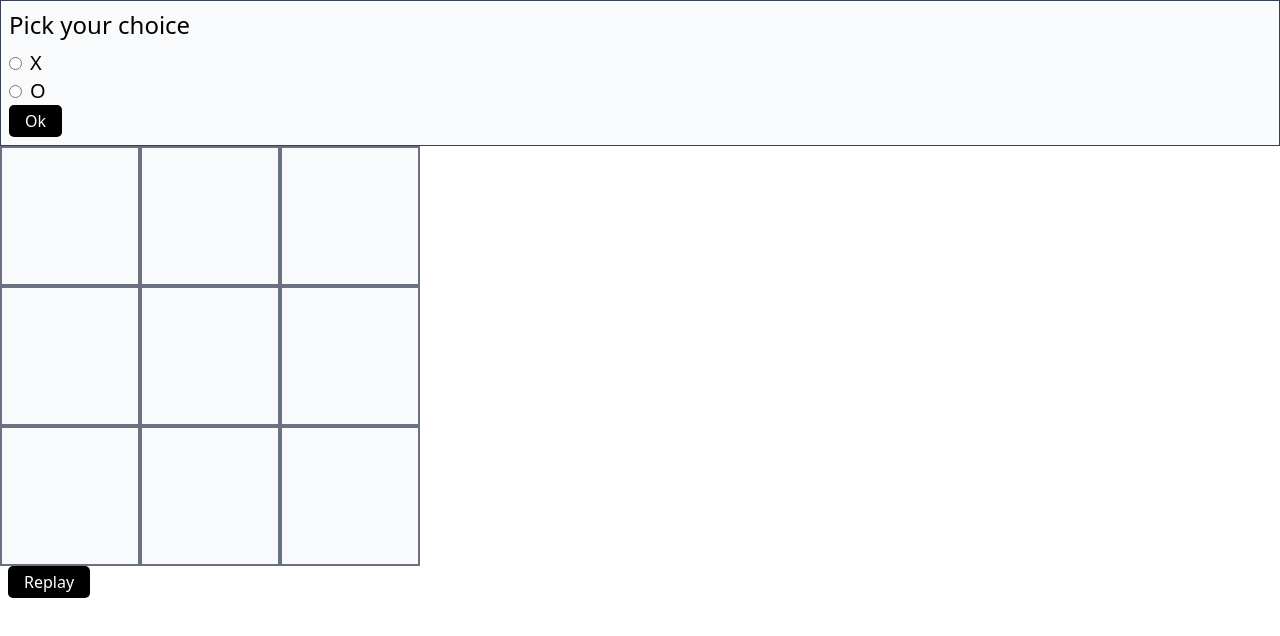
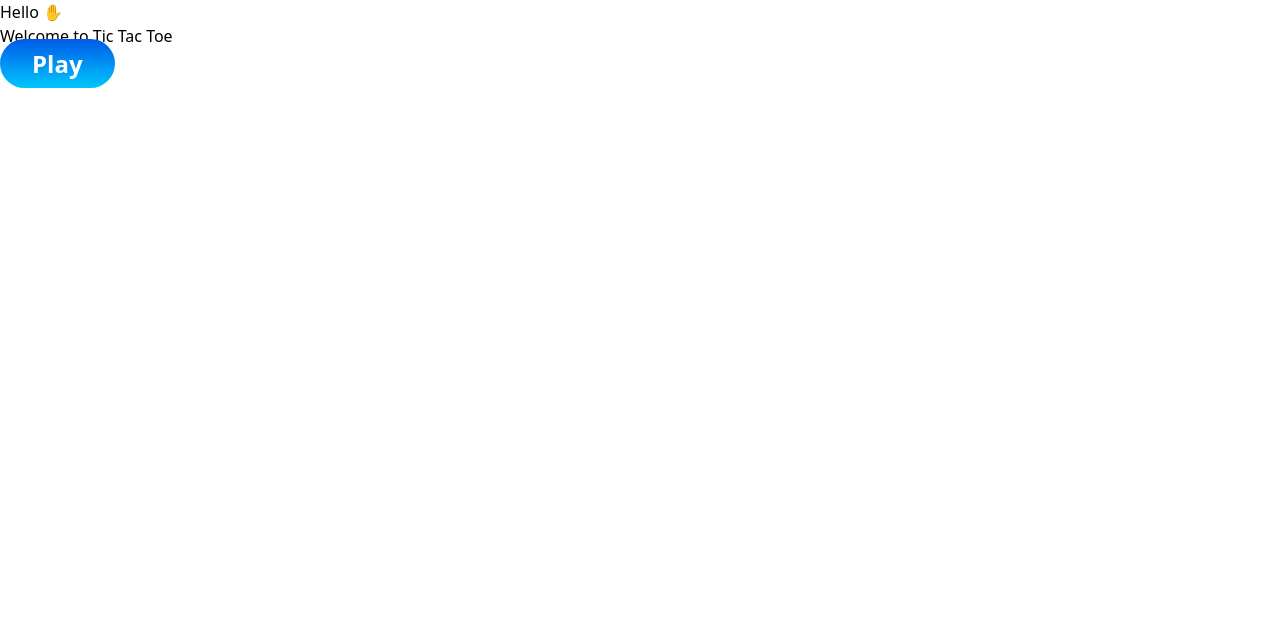
Before and after one commit to HarishBabu-DV/Tic-Tac-Toe, a React (Vite) app: page / in a window 1280 px wide. Shown: the top 636 px of the page. Built offline with nearby package versions, Linux system fonts and the light colour scheme.

Commit message:
partially completed splashscreen page

```diff
--- a/package.json
+++ b/package.json
@@ -13,6 +13,8 @@
     "@tailwindcss/vite": "^4.1.5",
     "react": "^19.0.0",
     "react-dom": "^19.0.0",
+    "react-icons": "^5.5.0",
+    "react-router": "^7.5.3",
     "tailwindcss": "^4.1.5"
   },
   "devDependencies": {
--- a/src/App.jsx
+++ b/src/App.jsx
@@ -1,11 +1,18 @@
 import React from 'react'
 import TicTacToe from './components/TicTacToe'
+import { Route, Routes } from 'react-router'
+import SplashScreen from './pages/SplashScreen'
+import Layout from './components/Layout'
 
 const App = () => {
   return (
-    <div className='max-w-[1920px] w-full mx-auto'>
-      <TicTacToe />
-    </div>
+    <Routes>
+      <Route element={<Layout />} >
+        <Route path='/' element={<SplashScreen />}/>
+        <Route path='/game' element={<TicTacToe />}/>
+      </Route>
+    </Routes>
+
   )
 }
 
--- /dev/null
+++ b/src/assets/assets.js
@@ -0,0 +1,10 @@
+import { IoClose } from "react-icons/io5";
+import { CgShapeCircle } from "react-icons/cg";
+
+const appData={
+    icons:{
+        XIcon:IoClose,
+        OIcon:CgShapeCircle
+    }
+}
+export default appData
--- /dev/null
+++ b/src/components/Layout.jsx
@@ -0,0 +1,12 @@
+import React from 'react'
+import { Outlet } from 'react-router'
+
+const Layout = () => {
+  return (
+    <div className='max-w-[1920px] w-full mx-auto'>
+        <Outlet />
+    </div>
+  )
+}
+
+export default Layout
--- a/src/components/TicTacToe.jsx
+++ b/src/components/TicTacToe.jsx
@@ -1,6 +1,8 @@
 import React, { useEffect, useRef, useState } from 'react'
+import appData from '../assets/assets';
+const TicTacToe = () => {
 
-const TicTacToe = () => {
+    const { XIcon,OIcon}=appData.icons
     const noOfSquares=[1,2,3,4,5,6,7,8,9];
     const [selectedChoice,setSelectedChoice]=useState('')
     const [isXTurn,setIsXTurn]=useState(false);
@@ -88,14 +90,21 @@ const TicTacToe = () => {
         <div className='grid grid-cols-3 grid-rows-3 w-max'>
             {
                 noOfSquares.map((square,index)=>(
-                    <div className='flex items-center justify-center  size-[95px] md:size-[120px] xl:size-[140px] bg-gray-50 border-[2px] border-gray-500 text-4xl font-bold' onClick={()=>{
+                    <div className='flex items-center justify-center  size-[95px] md:size-[120px] xl:size-[140px] bg-black border-[2px] border-gray-500 text-4xl font-bold' onClick={()=>{
                             if(isReady){
                                 handleOnClick(index)
                             }
                         }} key={index}
                     >
                         {
-                            isReady && elements[index]
+                            isReady &&
+                            elements[index]==='x' ? (
+                                <div className='x-shape'></div>
+                            ) :(elements[index] === 'o' ? <div className='o-shape'>
+                                    <div className='size-[25px] rounded-full bg-black'>
+
+                                    </div>
+                                </div> :null)
 
                         }
 
--- a/src/index.css
+++ b/src/index.css
@@ -1 +1,23 @@
 @import "tailwindcss";
+html,body{
+    @apply m-0 p-0 box-border;
+}
+
+@layer components{
+    .x-shape,.o-shape{
+        content: '';
+        @apply size-[65px];
+    }
+   .x-shape{
+        clip-path: polygon(20% 0%, 0% 20%, 30% 50%, 0% 80%, 20% 100%, 50% 70%, 80% 100%, 100% 80%, 70% 50%, 100% 20%, 80% 0%, 50% 30%);
+        background-image: linear-gradient(to top, #7028e4 0%, #e5b2ca 100%);
+   }
+   .o-shape{
+        background-image: linear-gradient(to right, #f78ca0 0%, #f9748f 19%, #fd868c 60%, #fe9a8b 100%);
+        @apply rounded-full flex items-center justify-center;
+    }
+    .play-button{
+        background-image: linear-gradient(to top, #00c6fb 0%, #005bea 100%);
+        @apply px-8 py-2 text-2xl text-white font-semibold rounded-[25px];
+    }
+}
--- a/src/main.jsx
+++ b/src/main.jsx
@@ -2,7 +2,10 @@
 import { createRoot } from 'react-dom/client'
 import './index.css'
 import App from './App.jsx'
+import { BrowserRouter } from 'react-router'
 
 createRoot(document.getElementById('root')).render(
-    <App />
+    <BrowserRouter>
+        <App />
+    </BrowserRouter>
 )
--- /dev/null
+++ b/src/pages/SplashScreen.jsx
@@ -0,0 +1,20 @@
+import React from 'react'
+import { Link } from 'react-router'
+
+const SplashScreen = () => {
+  return (
+    <section className='w-full h-screen'>
+        {/* Tic Tac Toe Shape  */}
+        <div>
+
+        </div>
+        <h1>Hello &#9995;</h1>
+        <h1>Welcome to Tic Tac Toe </h1>
+        <Link className='play-button'>
+            Play
+        </Link>
+    </section>
+  )
+}
+
+export default SplashScreen
```
Also changed, not shown: 1 other file (tests, documents, lock files or other folders).
